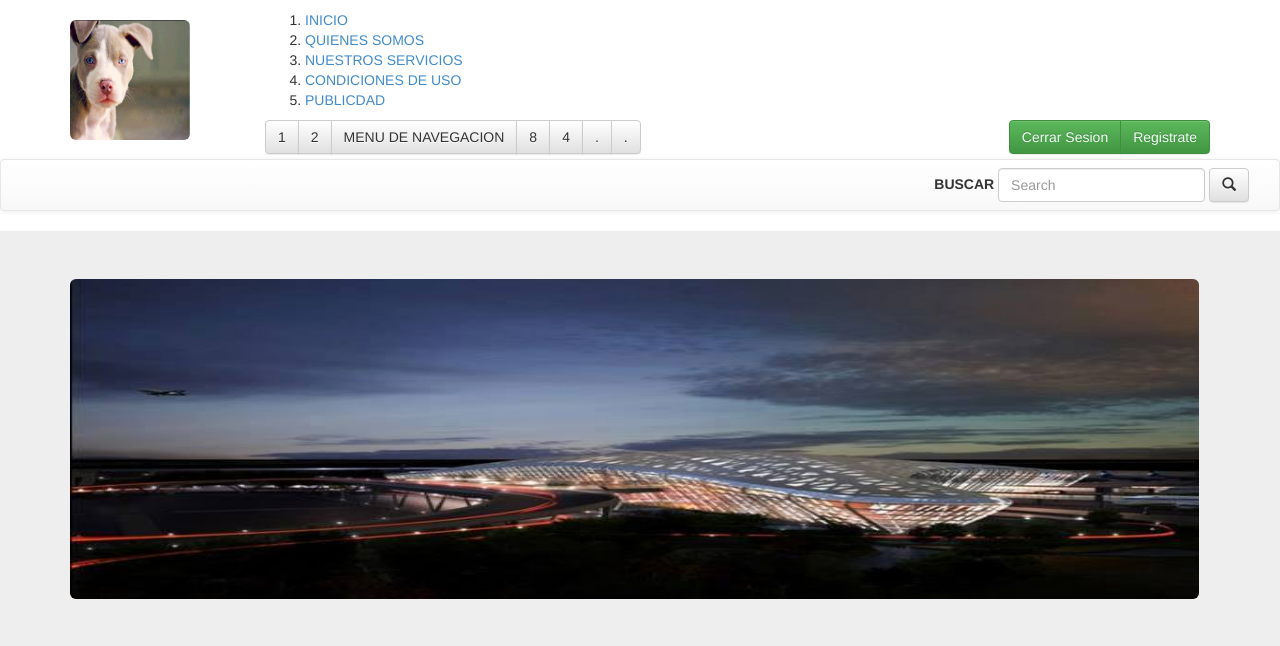
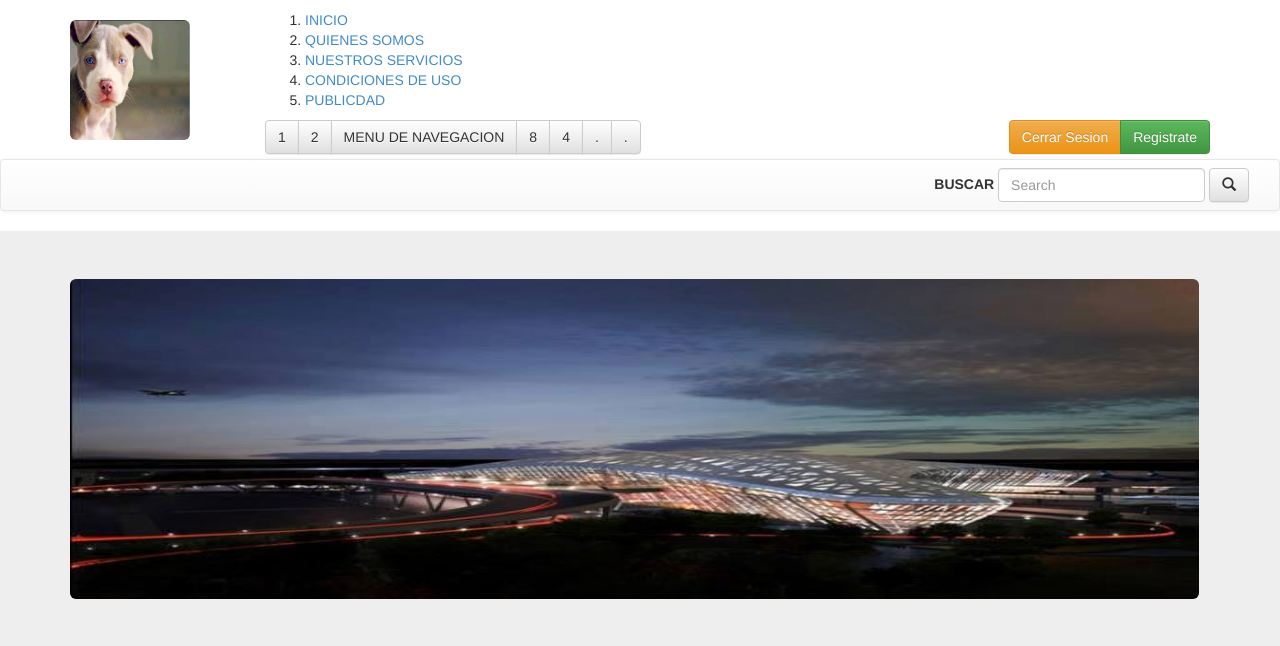
Before and after one commit to RogerMendez/ahiteveo, a Django app: page / in a window 1280 px wide. Shown: the top 646 px of the page. Run offline with Django 3.2, Linux system fonts and the light colour scheme; the visitor is signed in with stand-in values (Sample User, id 1); parts of the project's set-up code (start-up, migrations or seed data) failed here and were passed over; some libraries are stand-ins or nearby versions.

Commit message:
arreglos

```diff
--- a/ahiteveo/Templates/main.html
+++ b/ahiteveo/Templates/main.html
@@ -20,7 +20,7 @@
 
 <body cz-shortcut-listen="true">
 <!-- Librería jQuery requerida por los plugins de JavaScript -->
-<script src="http://code.jquery.com/jquery.js"></script>
+<script src="{{ STATIC_URL }}js/jquery.js"></script>
 <div class="container">
     <div class="row">
         <div class="col-md-2">
@@ -46,19 +46,14 @@
 
             </div>
             <div class="btn-group pull-right">
-                <button class="btn btn-success">
-                    {% if user.is_authenticated %}
-                        <a href="{% url 'users.views.loguet_out' %}" style="text-decoration: none;color: mintcream">Cerrar
-                            Sesion</a>
-                    {% else %}
-                        <a href="{% url 'users.views.loguet_in' %}" style="text-decoration: none;color: mintcream">Iniciar
-                            Sesion</a>
-                    {% endif %}
-                </button>
-                <button class="btn btn-success">
-                    <a href="{% url 'users.views.new_user' %}"
-                       style="text-decoration: none;color: mintcream">Registrate</a>
-                </button>
+                {% if user.is_authenticated %}
+                    <a href="{% url 'users.views.loguet_out' %}" class="btn btn-warning">Cerrar
+                        Sesion</a>
+                {% else %}
+                    <a href="{% url 'users.views.loguet_in' %}" class="btn btn-success">Iniciar
+                        Sesion</a>
+                {% endif %}
+                <a href="{% url 'users.views.new_user' %}" class="btn btn-success">Registrate</a>
             </div>
 
         </div>
```
